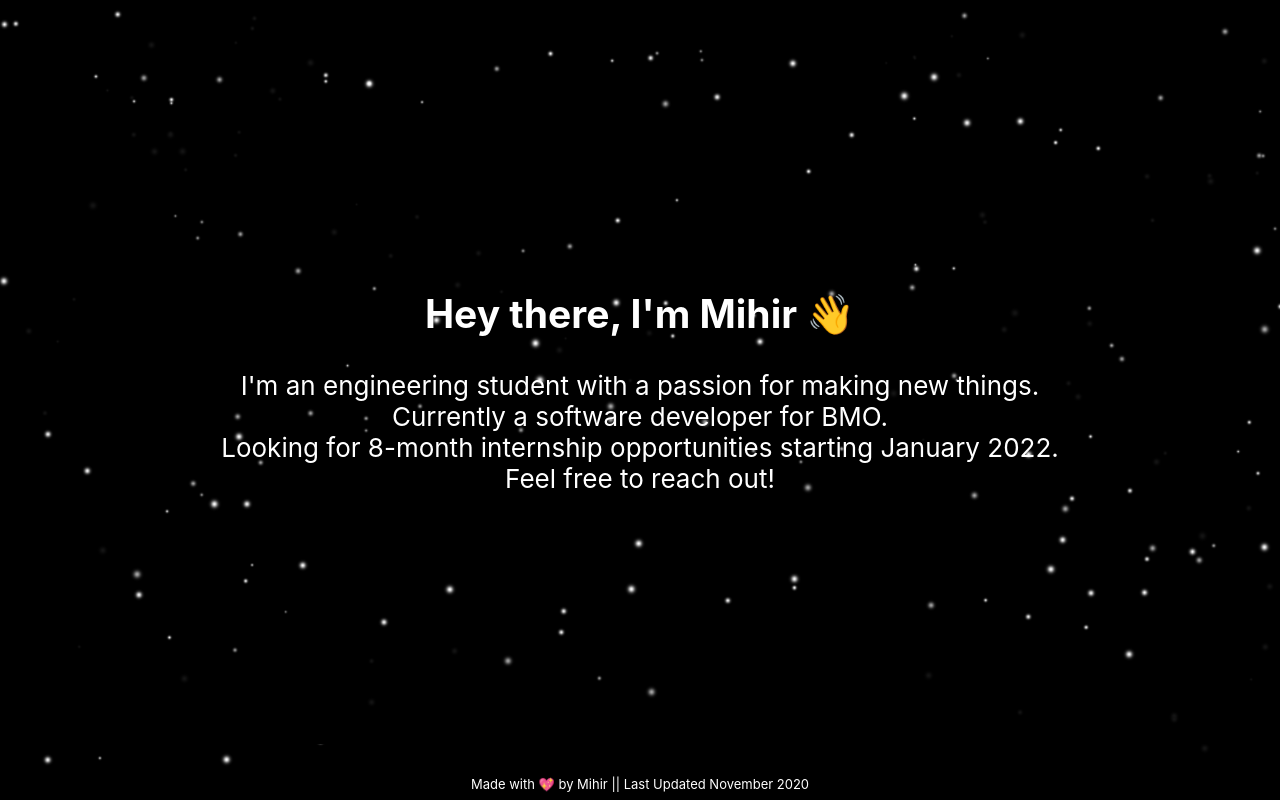
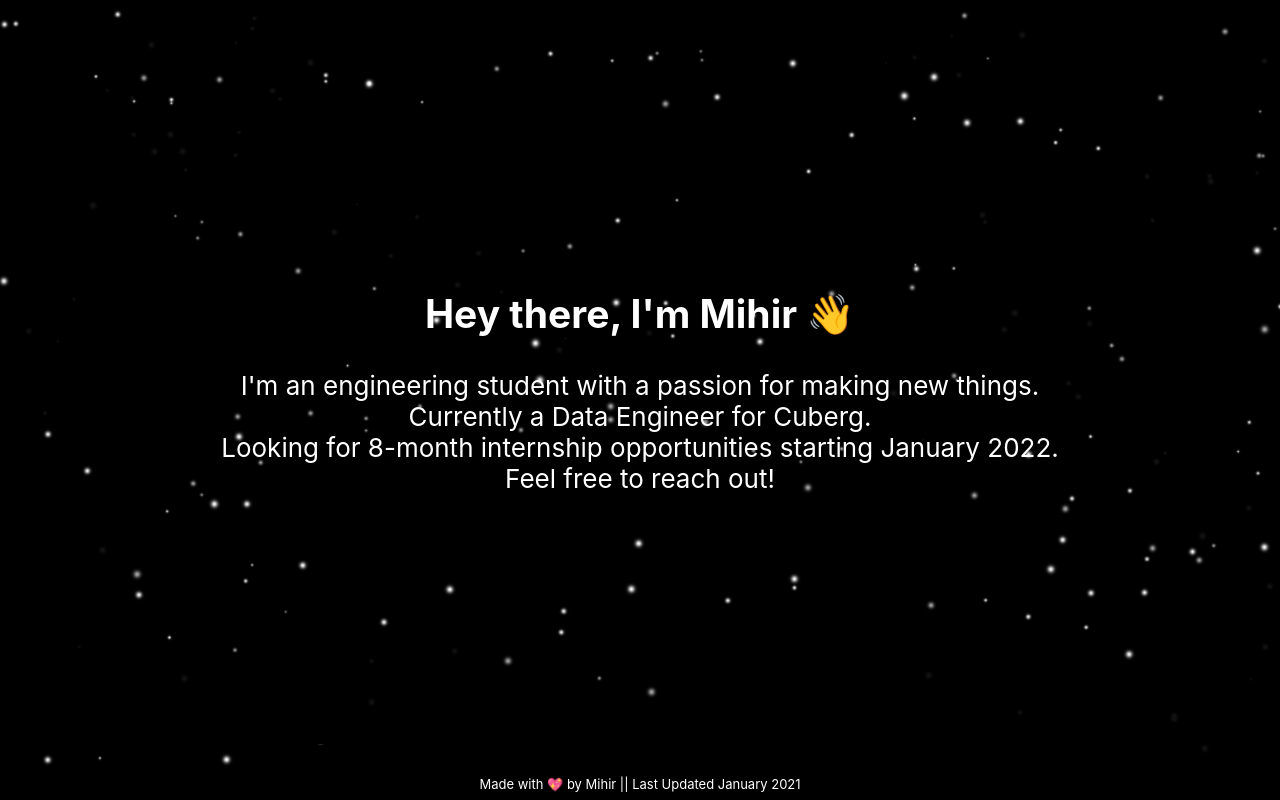
Before and after one commit to MihirKakkar/myapp, a React (Create React App) app: page / in a window 1280 px wide. Shown: the part 824-1624 px from the top of the page. Built offline with nearby package versions, Linux system fonts and the light colour scheme; a web font is replaced by a local one.

Commit message:
Update App.js

```diff
--- a/src/App.js
+++ b/src/App.js
@@ -43,12 +43,12 @@ function App() {
         <div class="star star3"></div>
         <h2>Hey there, I'm Mihir 👋</h2>
         <p2>I'm an engineering student with a passion for making new things.</p2>
-        <p2>Currently a software developer for BMO.</p2>
+        <p2>Currently a Data Engineer for Cuberg.</p2>
         <p2>Looking for 8-month internship opportunities starting January 2022.</p2>
         <p2>Feel free to reach out!</p2>
       </body>
 
-      <p3 id="section03">Made with 💖 by Mihir || Last Updated November 2020</p3>
+      <p3 id="section03">Made with 💖 by Mihir || Last Updated January 2021</p3>
     </div>
   );
 }
```
